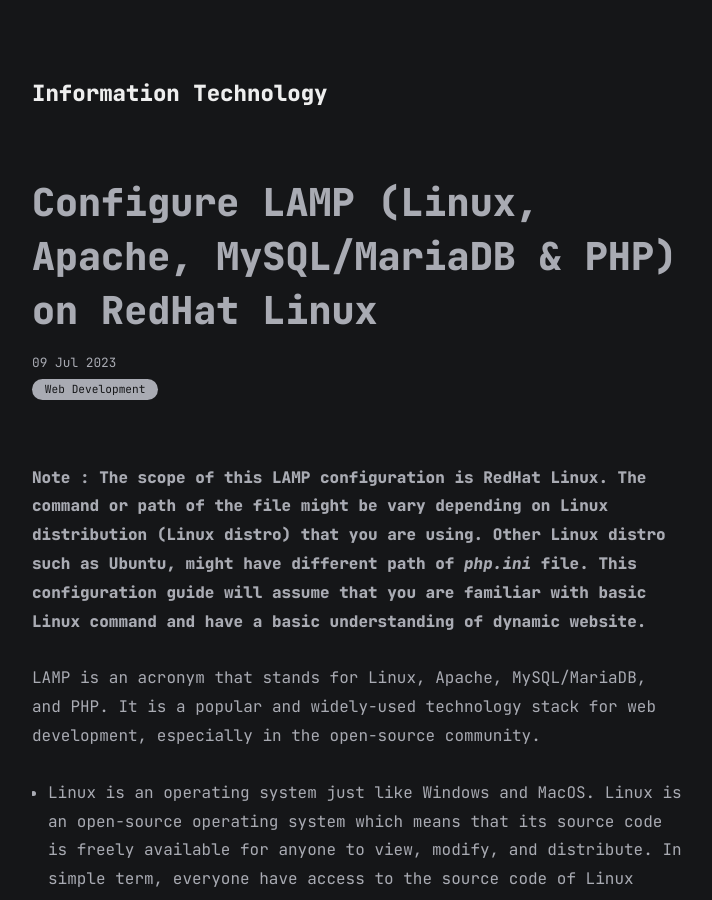
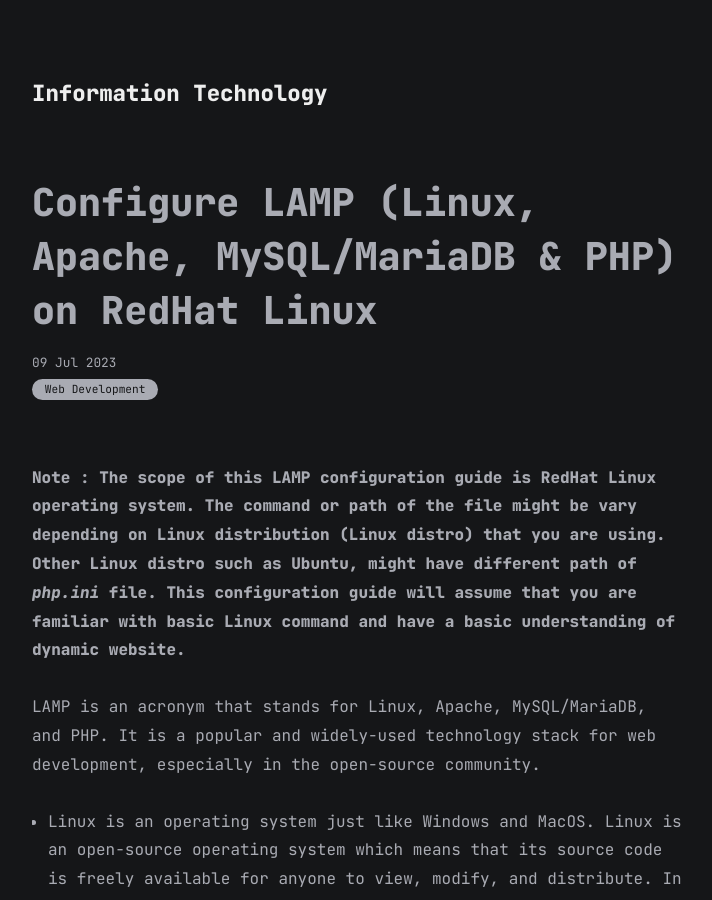
Before and after one commit to faridarif/faridarif.github.io, a Jekyll site: the page built from all_collections/_posts/2023-07-09-Configure-LAMP-on-RedHat-Linux.md, in a window 1280 px wide and 900 px high. Shown: the whole window, without its empty margins (283-995 px from the left). Built offline with Jekyll 4.4.1, drawn with Linux system fonts in a browser that asks for light colours.

Commit message:
Update 2023-07-09-Configure-LAMP-on-RedHat-Linux.md

```diff
--- a/all_collections/_posts/2023-07-09-Configure-LAMP-on-RedHat-Linux.md
+++ b/all_collections/_posts/2023-07-09-Configure-LAMP-on-RedHat-Linux.md
@@ -5,7 +5,7 @@ date: 2023-07-09
 categories: [Web Development]
 ---
 
-**Note : The scope of this LAMP configuration is RedHat Linux. The command or path of the file might be vary depending on Linux distribution (Linux distro) that you are using. Other Linux distro such as Ubuntu, might have different path of *php.ini* file. This configuration guide will assume that you are familiar with basic Linux command and have a basic understanding of dynamic website.**
+**Note : The scope of this LAMP configuration guide is RedHat Linux operating system. The command or path of the file might be vary depending on Linux distribution (Linux distro) that you are using. Other Linux distro such as Ubuntu, might have different path of *php.ini* file. This configuration guide will assume that you are familiar with basic Linux command and have a basic understanding of dynamic website.**
 
 LAMP is an acronym that stands for Linux, Apache, MySQL/MariaDB, and PHP. It is a popular and widely-used technology stack for web development, especially in the open-source community.
 
```
